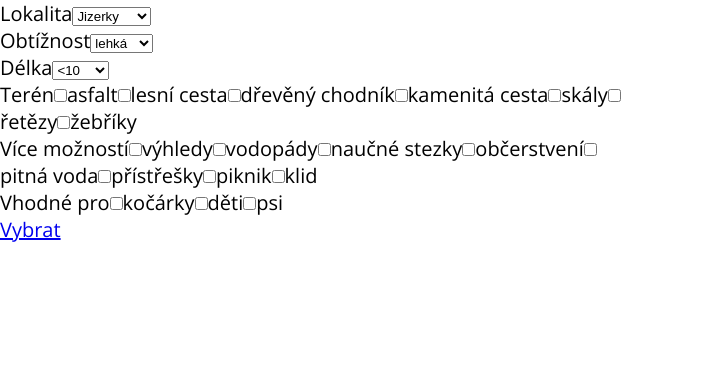
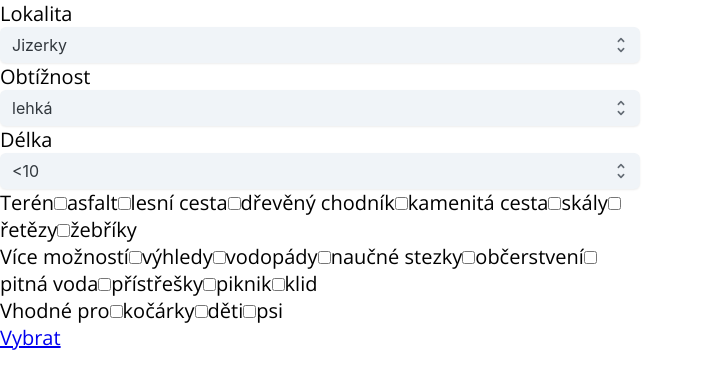
Before and after one commit to MichaelaKnizek/projekt-DKK, a React (Vite) app: page /filter in a window 1280 px wide. Shown: the top 388 px of the page, without its empty margins (0-703 px from the left). Built offline with nearby package versions, Linux system fonts and the light colour scheme.

Commit message:
add select ui components and change readFilterValues

```diff
--- a/src/pages/FilterPage/components/Form.jsx
+++ b/src/pages/FilterPage/components/Form.jsx
@@ -5,6 +5,8 @@ import { NavLink } from 'react-router';
 import { readFilterValues } from '../../../utils';
 import Select from '@mui/joy/Select';
 import Option from '@mui/joy/Option';
+import Checkbox from '@mui/joy/Checkbox';
+
 import './Form.css';
 
 const Form = () => {
@@ -28,11 +30,7 @@ const Form = () => {
     console.log(params.keys());
     setSearchParams(params);
   };
-  const handleChange = (e) => {
-    // console.log(e.target.value);
-    // console.log(e.target.name);
-    const key = e.target.name;
-    const { value } = e.target;
+  const handleChange = (key, value) => {
     updateSimpleParams(key, value);
   };
   const handleCheckboxChange = (section, item) => {
@@ -43,49 +41,53 @@ const Form = () => {
       : [...selectedItems, item];
     updateArrayParams(section, updatedSelectedItems);
   };
+  //console.log(formValues);
   return (
     <form>
       <div>
         <label htmlFor="location">Lokalita</label>
-        <select
+        <Select
+          variant="soft"
           name="location"
           value={formValues.location}
-          onChange={(e) => handleChange(e)}
+          onChange={(e, value) => handleChange('location', value)}
         >
           {tripFilter.locations.map((item) => (
-            <option key={item} value={item}>
+            <Option key={item} value={item}>
               {item}
-            </option>
+            </Option>
           ))}
-        </select>
+        </Select>
       </div>
       <div>
         <label htmlFor="difficulty">Obtížnost</label>
-        <select
+        <Select
+          variant="soft"
           name="difficulty"
           value={formValues.difficulty}
-          onChange={(e) => handleChange(e)}
+          onChange={(e, value) => handleChange('difficulty', value)}
         >
           {tripFilter.difficulty.map((item) => (
-            <option key={item} value={item}>
+            <Option key={item} value={item}>
               {item}
-            </option>
+            </Option>
           ))}
-        </select>
+        </Select>
       </div>
       <div>
         <label htmlFor="lengthRange">Délka</label>
-        <select
+        <Select
+          variant="soft"
           name="lengthRange"
-          value={formValues.length}
-          onChange={(e) => handleChange(e)}
+          value={formValues.lengthRange}
+          onChange={(e, value) => handleChange('lengthRange', value)}
         >
           {tripFilter.lengthRange.map((item) => (
-            <option key={item} value={item}>
+            <Option key={item} value={item}>
               {item}
-            </option>
+            </Option>
           ))}
-        </select>
+        </Select>
       </div>
 
       <div>
@@ -104,6 +106,7 @@ const Form = () => {
       </div>
       <div>
         <label htmlFor="features">Více možností</label>
+
         {tripFilter.features.map((item) => (
           <label key={item}>
             <input
--- a/src/utils.js
+++ b/src/utils.js
@@ -1,8 +1,19 @@
+const defaultValues = {
+  location: 'Jizerky',
+  difficulty: 'lehká',
+  lengthRange: '<10',
+};
+
 export const readFilterValues = (searchParams) => {
   const values = {};
   searchParams.forEach((value, key) => {
     values[key] = value.endsWith(',') ? value.split(',').slice(0, -1) : value;
   });
+  Object.keys(defaultValues).forEach((key) => {
+    if (!Object.keys(values).includes(key)) {
+      values[key] = defaultValues[key];
+    }
+  });
   //console.log(values);
   return values;
 };
```
